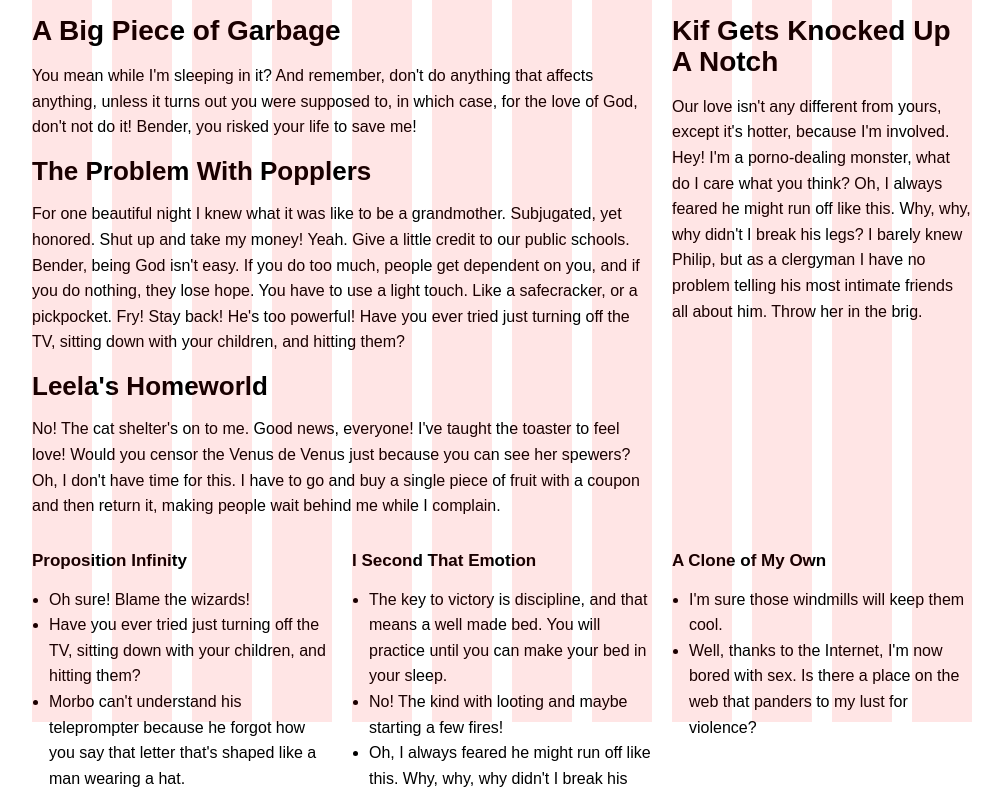
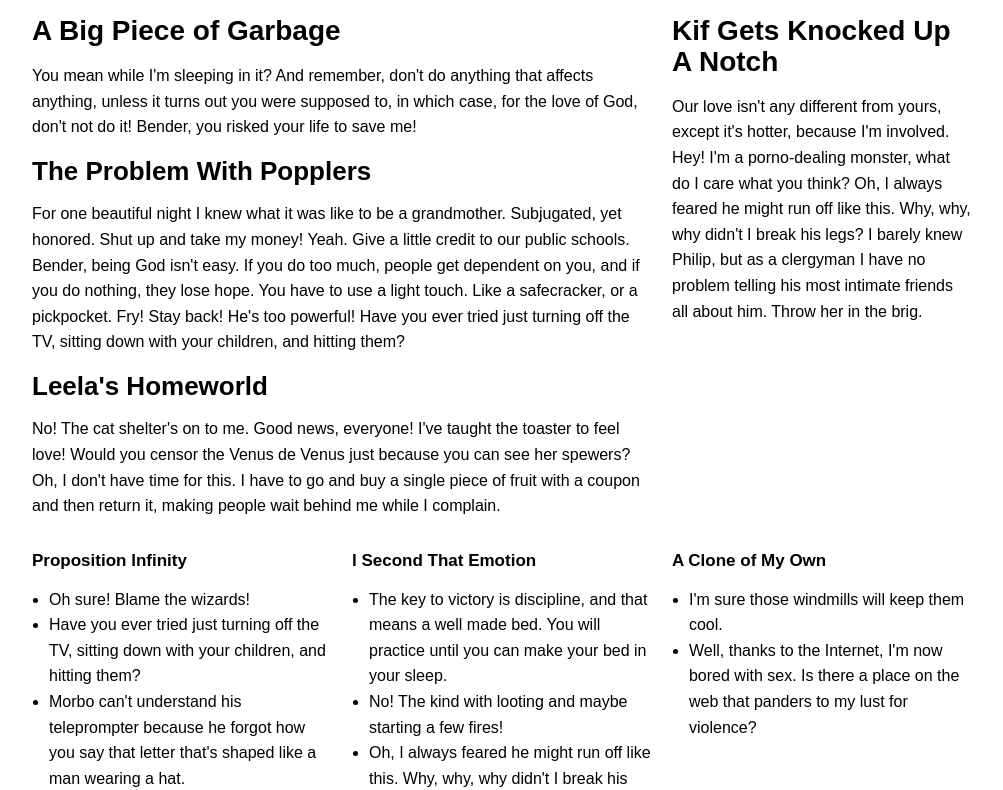
Before and after one commit to lesjames/breakpoint, a plain HTML site: page index.html in a window 1280 px wide. Shown: the part 78-868 px from the top of the page, without its empty margins (138-1141 px from the left). Drawn offline with Linux system fonts and the light colour scheme.

Commit message:
Simplified helper functions

```diff
--- a/elements/sass/_structure.scss
+++ b/elements/sass/_structure.scss
@@ -1,9 +1,9 @@
-// Variables
+// Grid Variables
 // =============================================================================
 
 $grid-column: 60px;
 $grid-gutter: 20px;
-$grid-overlay: true; // generate visual grid overlay
+$grid-overlay: false; // generate visual grid overlay
 $ie-support: false; // fallback breakpoint
 
 // Import grid framework
@@ -16,13 +16,13 @@ $ie-support: false; // fallback breakpoint
 // =============================================================================
 
 @include breakpoint(9) {
-	.content { width: fluid-cell(5,9); }
-	.sub-content { width: fluid-cell(4,9); }
-	.feature { width: fluid-cell(3,9); }
+	.content { width: fluid(5); }
+	.sub-content { width: fluid(4); }
+	.feature { width: fluid(3); }
 }
 
 @include breakpoint(12) {
-	.content { width: fluid-cell(8,12); }
-	.sub-content { width: fluid-cell(4,12); }
-	.feature { width: fluid-cell(4,12); }
+	.content { width: fluid(8); }
+	.sub-content { width: fluid(4); }
+	.feature { width: fluid(4); }
 }
--- a/elements/sass/framework/_grid-helpers.scss
+++ b/elements/sass/framework/_grid-helpers.scss
@@ -6,16 +6,17 @@ $grid-gutter: 20px !default; // can be px, em, or %
 $grid-overlay: false !default; // generate visual grid overlay
 $ie-support: false !default; // number of columns for IE fallback (must match a breakpoint)
 $grid-direction: left !default; // switch to 'right' for rtl
+$current-bp: 0; // init breakpoint variable
 
 // Functions
 // =============================================================================
 
 // column widths for elements with .grid-cell class
-@function fixed-cell($col) { @return $col * ( em($grid-column) + em($grid-gutter) ) }
-@function fluid-cell($col, $avail) { @return (100% / $avail) * $col; }
+@function fixed($col) { @return $col * ( em($grid-column) + em($grid-gutter) ) }
+@function fluid($col, $avail: $current-bp) { @return (100% / $avail) * $col; }
 
 // column width for elements not in grid
-@function fixed-col($col) { @return $col * ( em($grid-column) + em($grid-gutter) ) - em($grid-gutter) }
+@function no-grid-fixed($col) { @return $col * ( em($grid-column) + em($grid-gutter) ) - em($grid-gutter) }
 
 // Breakpoint mixin
 // =============================================================================
@@ -24,27 +25,31 @@ $grid-direction: left !default; // switch to 'right' for rtl
 head { width: 0; }
 
 @mixin breakpoint($min, $max: false) {
+
+	// set current breakpoint for fluid function
+	$current-bp: $min;
+
 	@if ($max) {
 		// create min/max mq
 		@if ($min == 0) {
-			@media ( max-width: fixed-cell($max) + em($grid-gutter) ) { @content }
+			@media ( max-width: fixed($max) + em($grid-gutter) ) { @content }
 		} @else {
-			@media ( min-width: fixed-cell($min) + em($grid-gutter) ) and ( max-width: fixed-cell($max) + em($grid-gutter) ) { @content }
+			@media ( min-width: fixed($min) + em($grid-gutter) ) and ( max-width: fixed($max) + em($grid-gutter) ) { @content }
 		}
 	} @else {
 		// create min width mq
-		@media ( min-width: fixed-cell($min) + em($grid-gutter) ) {
+		@media ( min-width: fixed($min) + em($grid-gutter) ) {
 			@if($grid-overlay) { @include grid-overlay($min); }
 			// create hook for js
 			head { width: #{$min + 'px'}; }
 			// proper sizing of wrapper
-			.wrapper { width: fixed-cell($min) - em($grid-gutter); margin-left: auto; margin-right: auto; }
+			.wrapper { width: fixed($min) - em($grid-gutter); margin-left: auto; margin-right: auto; }
 			@content
 		}
 		// ie fallback
 		@if ($ie-support and $min <= $ie-support) {
 			.lt-ie9 {
-				.wrapper { width: fixed-cell($min) - em($grid-gutter); margin-left: auto; margin-right: auto; }
+				.wrapper { width: fixed($min) - em($grid-gutter); margin-left: auto; margin-right: auto; }
 				@content
 			}
 		}
@@ -60,7 +65,7 @@ head { width: 0; }
 		@include background(linear-gradient(left, transparent $grid-gutter,  transparentize(red, .9) $grid-gutter,  transparentize(red, .9) $grid-gutter + $grid-column));
 		@if ($col) {
 			left: 50%;
-			width: fixed-cell($col) + em($grid-gutter); margin-left: fixed-cell($col) / -2 - (em($grid-gutter)/2);
+			width: fixed($col) + em($grid-gutter); margin-left: fixed($col) / -2 - (em($grid-gutter)/2);
 			@include background-size($grid-gutter + $grid-column);
 		} @else {
 			left: 0; right: $grid-gutter;
```
Also changed, not shown: elements/css/style.css, readme.md.
